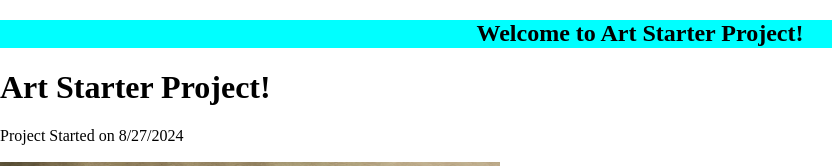
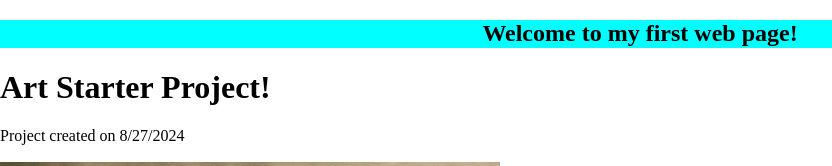
Before and after one commit to Dylan1217/art-starter-project, a plain HTML site: page index.html in a window 1280 px wide. Shown: the top 166 px of the page, 0-832 px from the left. Drawn offline with Linux system fonts and the light colour scheme.

Commit message:
banner edits

```diff
--- a/index.html
+++ b/index.html
@@ -25,12 +25,12 @@
 <body>
 
   <div class="banner">
-    <h2>Welcome to Art Starter Project!</h2>
+    <h2>Welcome to my first web page!</h2>
   </div>
 
   <!-- Place your site's HTML here -->
   <h1>Art Starter Project!</h1>
-  <p>Project Started on 8/27/2024</p>
+  <p>Project created on 8/27/2024</p>
 
 <!-- adding an image in -->
   <img src="./img/dapper cat.jpg" alt="just a dapper cat" width="500" height="300">
```
